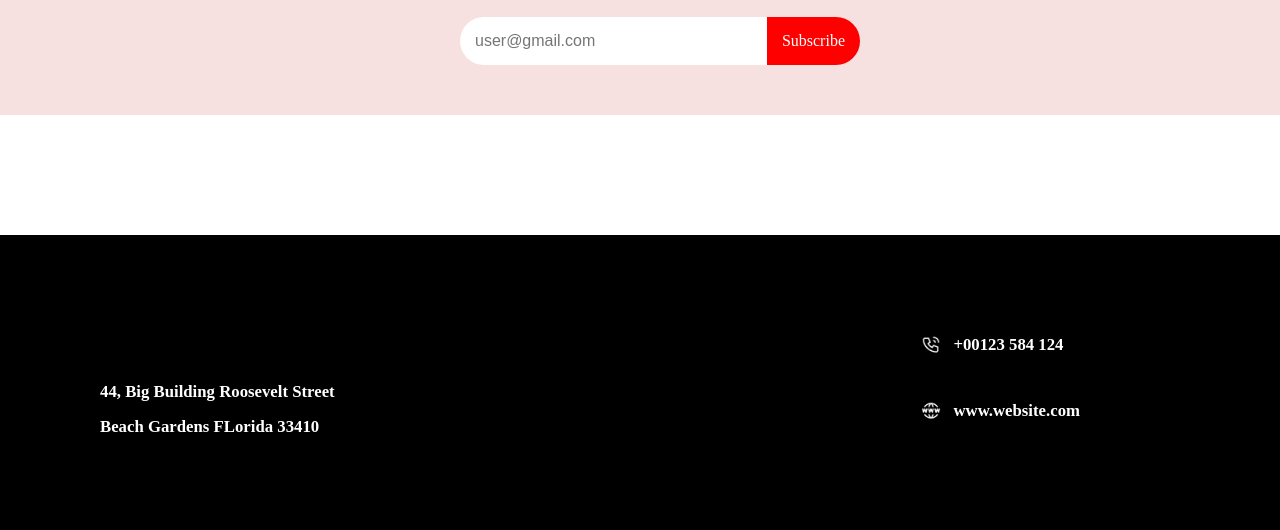
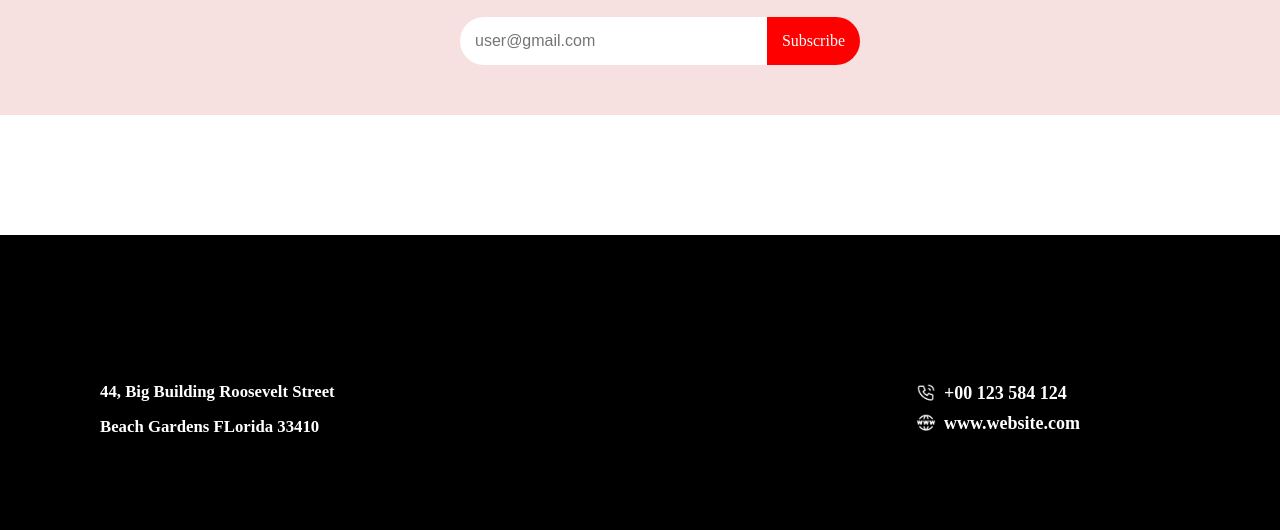
Before and after one commit to Hisam-Uddin-Shawon/assignment-1, a plain HTML site: page index.html in a window 1280 px wide. Shown: the part 6155-6685 px from the top of the page. Drawn offline with Linux system fonts and the light colour scheme.

Commit message:
final commit

```diff
--- a/Styles/style.css
+++ b/Styles/style.css
@@ -292,18 +292,21 @@ footer{
 }
 .foot-12{
     margin-right: 200px;
-    line-height: 35px;
-    margin-top: 100px;
+    /* line-height: 35px; */
+    margin-top: 148px;
+}
+.foot-121>img{
+    width: 20px;
+    height: 20px;
+    margin-right: 8px;
+    margin-bottom: 10px;
+}
+.foot-121 span{
+    font-weight: bold;
+    font-size: 18px;
 }
 .foot-121{
     display: flex;
-}
-.foot-121 h6{
-    margin-top: -8px;
-}
-.foot-12 img{
-    width: 20px;
-    height: 20px;
 }
 .foot-2{
     justify-items: center;
--- a/index.html
+++ b/index.html
@@ -5,7 +5,7 @@
     <meta name="viewport" content="width=device-width, initial-scale=1.0">
     <title>Assignment - 1</title>
     <link rel="stylesheet" href="Styles/style.css">
-    <link rel="stylesheet" href="https://cdnjs.cloudflare.com/ajax/libs/font-awesome/6.0.0-beta3/css/all.min.css">
+    <link href="https://fonts.googleapis.com/icon?family=Material+Icons" rel="stylesheet">
 </head>
 <body>
     <header>
@@ -123,12 +123,14 @@
             <h6>44, Big Building Roosevelt Street <br> Beach Gardens FLorida 33410</h6>
         </div>
         <div class="foot-12">
-            <div class="foot-121">
-                <img src="Styles/resources/Call.png" alt=""><h6>&nbsp;&nbsp;&nbsp;+00123 584 124 </h6>
-            </div>
-            <div class="foot-121">
-                 <img src="Styles/resources/Website.png" alt=""><h6>&nbsp;&nbsp;&nbsp;www.website.com</h6>
-            </div>
+           <div class="foot-121">
+            <img src="Styles/resources/Call.png" alt="">
+            <span>+00 123 584 124</span>
+           </div>
+           <div class="foot-121">
+            <img src="Styles/resources/Website.png" alt="">
+            <span>www.website.com</span>
+           </div>
         </div>
       </section>
 
```
